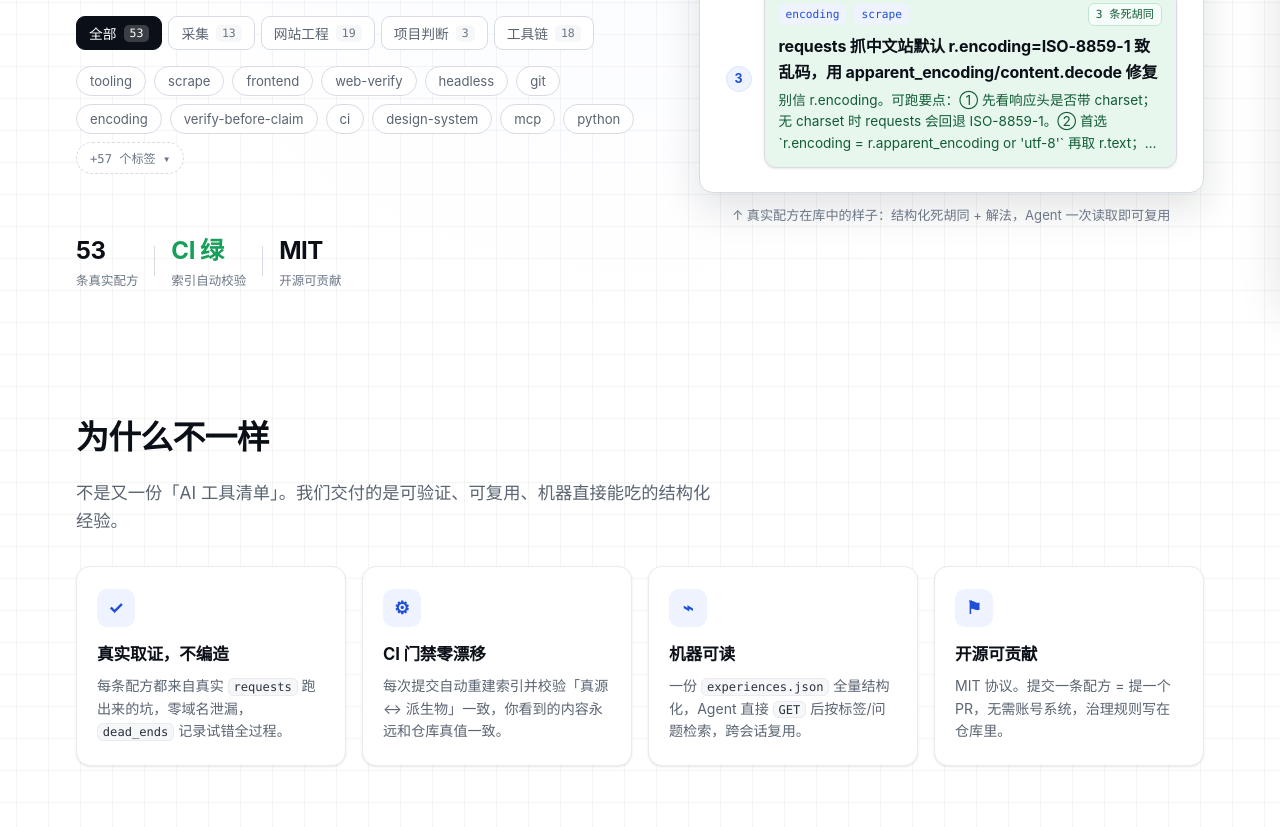
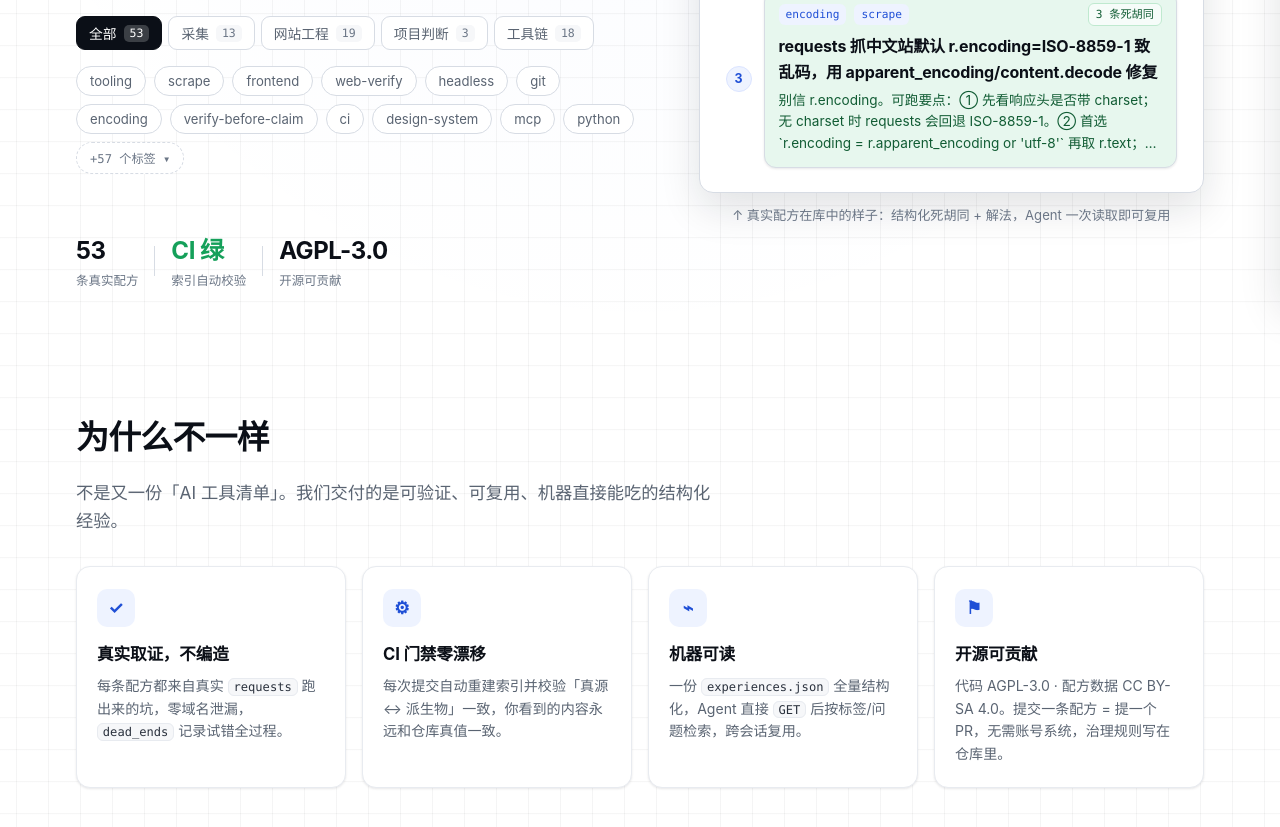
Before and after one commit to Laoyang4097/agent-recipe-book, a website: page index.html in a window 1280 px wide. Shown: the part 504-1331 px from the top of the page. Drawn offline with Linux system fonts and the light colour scheme.

Commit message:
fix(web): 网站协议显示同步双轨 + 移除页脚赛事字样
用户发现网站仍显示 MIT。三处修正：
- Hero 统计 MIT → AGPL-3.0
- 开源卡片 → 代码 AGPL-3.0 · 配方数据 CC BY-SA 4.0
- 页脚 → 双轨协议 + 移除「卓越杯 B 赛道」字样（公开发布材料
  不得含赛事信息，合规红线；此次为遗漏，教训：应试字样清理
  要覆盖网站而不只是文档）

```diff
--- a/index.html
+++ b/index.html
@@ -64,7 +64,7 @@
           <div class="stat-sep" aria-hidden="true"></div>
           <div class="stat"><b class="ok">CI 绿</b><span>索引自动校验</span></div>
           <div class="stat-sep" aria-hidden="true"></div>
-          <div class="stat"><b>MIT</b><span>开源可贡献</span></div>
+          <div class="stat"><b>AGPL-3.0</b><span>开源可贡献</span></div>
         </div>
       </div>
 
@@ -106,7 +106,7 @@
         <article class="bento-cell reveal">
           <div class="bento-ico">⚑</div>
           <h3>开源可贡献</h3>
-          <p>MIT 协议。提交一条配方 = 提一个 PR，无需账号系统，治理规则写在仓库里。</p>
+          <p>代码 AGPL-3.0 · 配方数据 CC BY-SA 4.0。提交一条配方 = 提一个 PR，无需账号系统，治理规则写在仓库里。</p>
         </article>
       </div>
     </section>
@@ -134,7 +134,7 @@
         <p>提一个 PR，或在 <a href="https://github.com/Laoyang4097/agent-recipe-book" target="_blank" rel="noopener">GitHub</a> 开 issue。治理规则见 <code>docs/REPO-GOVERNANCE.md</code>。</p>
       </div>
     </div>
-    <p class="foot-lic">MIT License · © 2026 Laoyang4097 · 卓越杯 AI 创新实践大赛 B 赛道</p>
+    <p class="foot-lic">代码 AGPL-3.0 · 配方数据 CC BY-SA 4.0 · © 2026 Laoyang4097</p>
   </footer>
 
   <!-- 详情抽屉 -->
```
